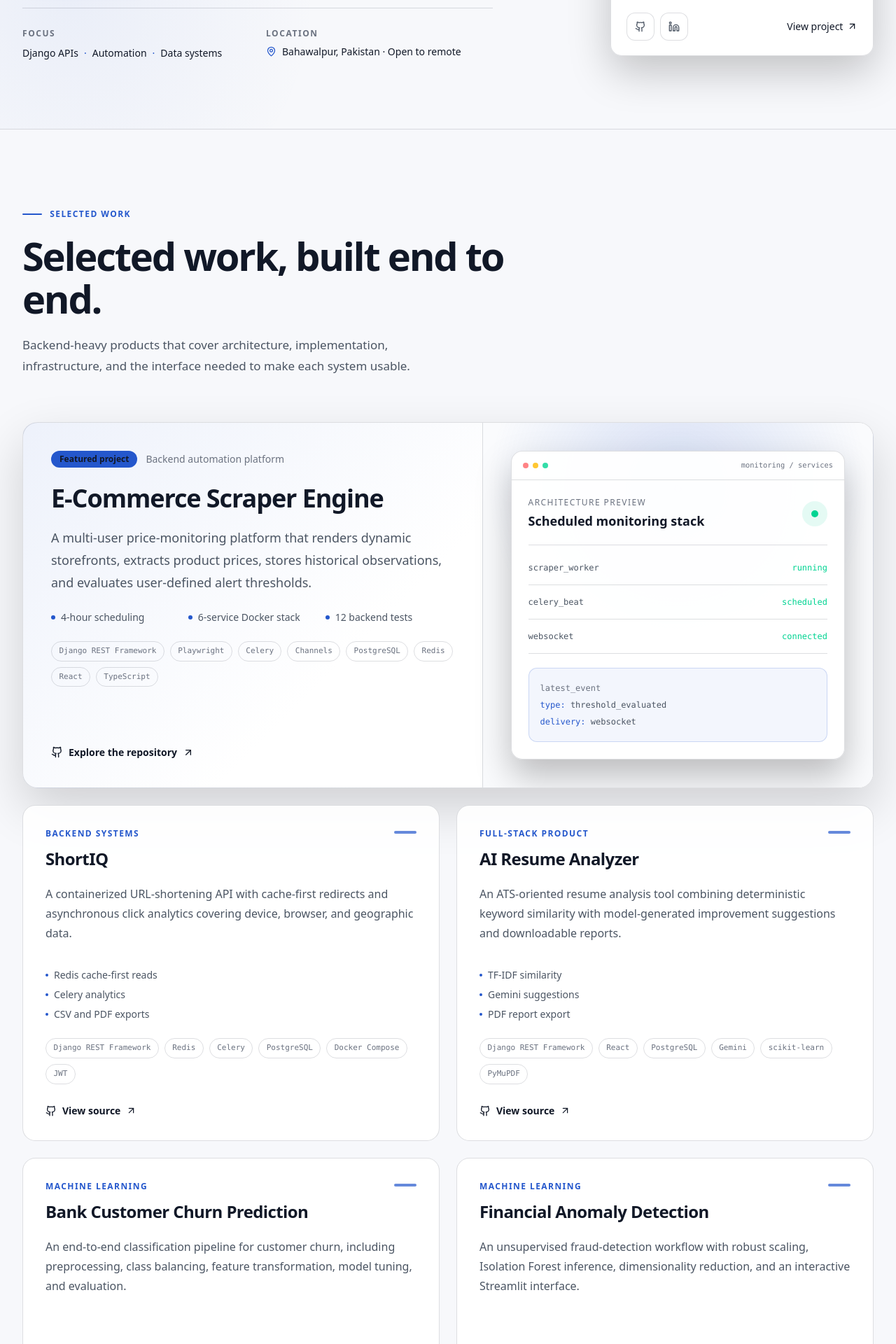
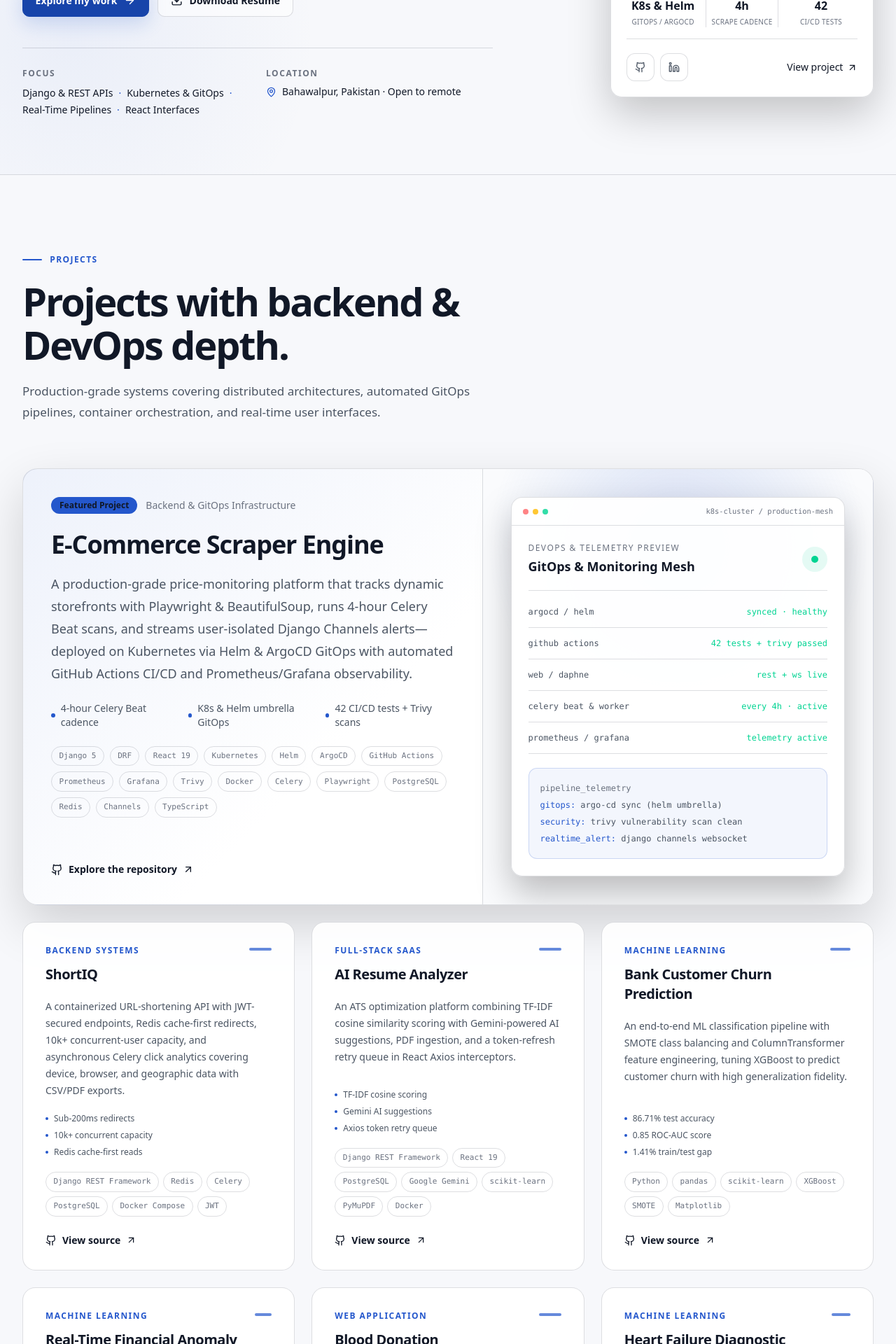
Before and after one commit to Alii0319/Portfolio-v2, a React (Vite) app: page / in a window 1280 px wide. Shown: the part 740-2660 px from the top of the page at 70% size. Built offline with nearby package versions, Linux system fonts and the light colour scheme.

Commit message:
Updated resume

```diff
--- a/src/components/Experience.jsx
+++ b/src/components/Experience.jsx
@@ -1,9 +1,10 @@
 import { Award } from 'lucide-react';
 
 const experienceBullets = [
-  'Built and maintained more than five Django REST API modules for internal business workflows.',
-  'Improved ORM query performance and strengthened backend data reliability across SQLite and Oracle-backed features.',
-  'Debugged API and deployment issues while contributing through a shared Git and GitHub workflow.',
+  'Engineered 5+ Django REST API modules and CRUD systems for business workflows using Python, SQLite, and Oracle.',
+  'Optimized Django ORM models and database queries, enhancing backend data reliability, response speed, and query performance.',
+  'Cut post-deployment defects by 20% by leading systematic API debugging, automated test checks, and Git/GitHub best practices.',
+  'Designed and maintained scalable database models and clean application architecture to reduce manual processing.',
 ];
 
 const metrics = [
@@ -53,7 +54,7 @@ export default function Experience() {
           <p className="section-eyebrow">Experience</p>
           <h2 className="section-title">Experience grounded in delivery.</h2>
           <p className="section-intro">
-            Production backend work, a software engineering degree, and focused technical coursework—all reinforcing the same direction.
+            Production backend work, a software engineering degree, and focused technical coursework in the same direction.
           </p>
         </div>
 
@@ -111,8 +112,8 @@ export default function Experience() {
             <div className="flex flex-col gap-5 border-b border-border pb-7 sm:flex-row sm:items-end sm:justify-between">
               <div>
                 <span className="rounded-full border border-border px-3 py-1 text-xs text-gray-400">Credentials</span>
-                <h3 className="mt-5 text-2xl font-semibold tracking-[-0.025em] text-white">Selected certifications</h3>
-                <p className="mt-2 text-sm leading-6 text-gray-500">Focused coursework from IBM and DeepLearning.AI.</p>
+                <h3 className="mt-5 text-2xl font-semibold tracking-[-0.025em] text-white">Relevant certifications</h3>
+                <p className="mt-2 text-sm leading-6 text-gray-500">Coursework across machine learning, databases, statistics, and AI fundamentals.</p>
               </div>
               <p className="text-sm text-gray-500">6 completed courses</p>
             </div>
--- a/src/components/Hero.jsx
+++ b/src/components/Hero.jsx
@@ -6,18 +6,18 @@ import {
 } from 'lucide-react';
 import { Github, Linkedin } from './BrandIcons';
 
-const focusAreas = ['Django APIs', 'Automation', 'Data systems'];
+const focusAreas = ['Django & REST APIs', 'Kubernetes & GitOps', 'Real-Time Pipelines', 'React Interfaces'];
 
 export default function Hero() {
   return (
     <section id="hero" className="hero-section scroll-mt-18 border-b border-border pt-18">
       <div className="hero-grid" aria-hidden="true" />
 
-      <div className="relative mx-auto grid min-h-[calc(100svh-4.5rem)] max-w-7xl items-center gap-12 px-5 py-4 sm:px-8 sm:py-20 lg:grid-cols-12 lg:gap-20 lg:py-24">
+      <div className="relative mx-auto grid min-h-[min(44rem,calc(88svh-4.5rem))] max-w-7xl items-center gap-12 px-5 py-4 sm:px-8 sm:py-18 lg:grid-cols-12 lg:gap-20 lg:py-20">
         <div className="order-2 lg:order-1 lg:col-span-7">
           <div className="hero-pill">
             <span className="size-2 rounded-full bg-emerald-400" aria-hidden="true" />
-            Backend · Automation · Applied ML
+            Backend · DevOps &amp; GitOps · Real-Time Systems
           </div>
 
           <p className="mt-7 text-sm font-semibold uppercase tracking-[0.14em] text-gray-400">
@@ -25,11 +25,11 @@ export default function Hero() {
           </p>
 
           <h1 className="mt-3 max-w-3xl text-[2.65rem] font-semibold leading-[1.06] tracking-[-0.045em] text-white sm:text-6xl lg:text-[4.35rem]">
-            Building dependable backend systems for real products.
+            Backend-first engineer building reliable, automated systems.
           </h1>
 
           <p className="mt-7 max-w-2xl text-lg leading-8 text-gray-400 sm:text-xl sm:leading-9">
-            I turn product requirements into <strong className="font-medium text-white">Django APIs</strong>, scheduled data pipelines, and real-time features—then package them into systems people can actually run and maintain.
+            I build <strong className="font-medium text-white">Django APIs</strong>, scalable <strong className="font-medium text-white">Kubernetes &amp; GitOps</strong> pipelines, real-time features, and React interfaces—engineered to run reliably in production.
           </p>
 
           <div className="mt-9 flex flex-col gap-3 sm:flex-row">
@@ -93,25 +93,25 @@ export default function Hero() {
                   <p className="text-xs font-semibold uppercase tracking-[0.12em] text-accent">Featured build</p>
                   <h2 className="mt-2 text-lg font-semibold text-white">E-Commerce Scraper Engine</h2>
                 </div>
-                <span className="rounded-full border border-border px-2.5 py-1 font-mono text-[10px] text-gray-500">Public</span>
+                <span className="rounded-full border border-border px-2.5 py-1 font-mono text-[10px] text-gray-500">GitOps Ready</span>
               </div>
 
               <p className="mt-4 text-sm leading-6 text-gray-400">
-                Scheduled storefront monitoring with browser automation, price history, and real-time alerts.
+                Scheduled storefront scraper on Kubernetes with Helm &amp; ArgoCD GitOps, 4h Celery Beat scans, and real-time Channels alerts.
               </p>
 
               <div className="mt-5 hidden grid-cols-3 gap-2 border-y border-border py-4 text-center sm:grid">
                 <div>
-                  <p className="text-base font-semibold text-white">6</p>
-                  <p className="mt-1 text-[10px] uppercase tracking-wide text-gray-500">services</p>
+                  <p className="text-base font-semibold text-white">K8s &amp; Helm</p>
+                  <p className="mt-1 text-[10px] uppercase tracking-wide text-gray-500">GitOps / ArgoCD</p>
                 </div>
                 <div className="border-x border-border">
                   <p className="text-base font-semibold text-white">4h</p>
-                  <p className="mt-1 text-[10px] uppercase tracking-wide text-gray-500">schedule</p>
+                  <p className="mt-1 text-[10px] uppercase tracking-wide text-gray-500">scrape cadence</p>
                 </div>
                 <div>
-                  <p className="text-base font-semibold text-white">12</p>
-                  <p className="mt-1 text-[10px] uppercase tracking-wide text-gray-500">tests</p>
+                  <p className="text-base font-semibold text-white">42</p>
+                  <p className="mt-1 text-[10px] uppercase tracking-wide text-gray-500">CI/CD tests</p>
                 </div>
               </div>
 
--- a/src/components/Projects.jsx
+++ b/src/components/Projects.jsx
@@ -4,58 +4,68 @@ import { Github } from './BrandIcons';
 const projects = [
   {
     title: 'E-Commerce Scraper Engine',
-    category: 'Backend automation',
-    description: 'A multi-user price-monitoring platform that renders dynamic storefronts, extracts product prices, stores historical observations, and evaluates user-defined alert thresholds.',
-    highlights: ['4-hour scheduling', '6-service Docker stack', '12 backend tests'],
-    tech: ['Django REST Framework', 'Playwright', 'Celery', 'Channels', 'PostgreSQL', 'Redis', 'React', 'TypeScript'],
+    category: 'Backend, Real-Time & GitOps',
+    description: 'A production-grade price-monitoring platform that tracks dynamic storefronts with Playwright & BeautifulSoup, runs 4-hour Celery Beat scans, and streams user-isolated Django Channels alerts—deployed on Kubernetes via Helm & ArgoCD GitOps with automated GitHub Actions CI/CD and Prometheus/Grafana observability.',
+    highlights: ['4-hour Celery Beat cadence', 'K8s & Helm umbrella GitOps', '42 CI/CD tests + Trivy scans'],
+    tech: ['Django 5', 'DRF', 'React 19', 'Kubernetes', 'Helm', 'ArgoCD', 'GitHub Actions', 'Prometheus', 'Grafana', 'Trivy', 'Docker', 'Celery', 'Playwright', 'PostgreSQL', 'Redis', 'Channels', 'TypeScript'],
     href: 'https://github.com/Alii0319/Ecommerce-Scraper-Engine',
   },
   {
     title: 'ShortIQ',
     category: 'Backend systems',
-    description: 'A containerized URL-shortening API with cache-first redirects and asynchronous click analytics covering device, browser, and geographic data.',
-    highlights: ['Redis cache-first reads', 'Celery analytics', 'CSV and PDF exports'],
+    description: 'A containerized URL-shortening API with JWT-secured endpoints, Redis cache-first redirects, 10k+ concurrent-user capacity, and asynchronous Celery click analytics covering device, browser, and geographic data with CSV/PDF exports.',
+    highlights: ['Sub-200ms redirects', '10k+ concurrent capacity', 'Redis cache-first reads'],
     tech: ['Django REST Framework', 'Redis', 'Celery', 'PostgreSQL', 'Docker Compose', 'JWT'],
     href: 'https://github.com/Alii0319/ShortIQ',
   },
   {
     title: 'AI Resume Analyzer',
-    category: 'Full-stack product',
-    description: 'An ATS-oriented resume analysis tool combining deterministic keyword similarity with model-generated improvement suggestions and downloadable reports.',
-    highlights: ['TF-IDF similarity', 'Gemini suggestions', 'PDF report export'],
-    tech: ['Django REST Framework', 'React', 'PostgreSQL', 'Gemini', 'scikit-learn', 'PyMuPDF'],
+    category: 'Full-stack SaaS',
+    description: 'An ATS optimization platform combining TF-IDF cosine similarity scoring with Gemini-powered AI suggestions, PDF ingestion, and a token-refresh retry queue in React Axios interceptors.',
+    highlights: ['TF-IDF cosine scoring', 'Gemini AI suggestions', 'Axios token retry queue'],
+    tech: ['Django REST Framework', 'React 19', 'PostgreSQL', 'Google Gemini', 'scikit-learn', 'PyMuPDF', 'Docker'],
     href: 'https://github.com/Alii0319/AI_Resume_Analyzer',
   },
   {
     title: 'Bank Customer Churn Prediction',
     category: 'Machine learning',
-    description: 'An end-to-end classification pipeline for customer churn, including preprocessing, class balancing, feature transformation, model tuning, and evaluation.',
-    highlights: ['86.71% test accuracy', '0.85 ROC-AUC', '1.41% train/test gap'],
+    description: 'An end-to-end ML classification pipeline with SMOTE class balancing and ColumnTransformer feature engineering, tuning XGBoost to predict customer churn with high generalization fidelity.',
+    highlights: ['86.71% test accuracy', '0.85 ROC-AUC score', '1.41% train/test gap'],
     tech: ['Python', 'pandas', 'scikit-learn', 'XGBoost', 'SMOTE', 'Matplotlib'],
     href: 'https://github.com/Alii0319/Customer-Churn-Prediction',
   },
   {
-    title: 'Financial Anomaly Detection',
+    title: 'Real-Time Financial Anomaly Detection',
     category: 'Machine learning',
-    description: 'An unsupervised fraud-detection workflow with robust scaling, Isolation Forest inference, dimensionality reduction, and an interactive Streamlit interface.',
-    highlights: ['284,807 transactions', '492 fraud cases', 'Unsupervised detection'],
+    description: 'An unsupervised fraud-detection workflow across 284,807 transactions (492 fraud cases) with RobustScaler, Isolation Forest inference, PCA dimensionality reduction, and an interactive Streamlit dashboard.',
+    highlights: ['284,807 transactions analyzed', 'Isolation Forest inference', 'Interactive Streamlit UI'],
     tech: ['Python', 'scikit-learn', 'Isolation Forest', 'PCA', 'Streamlit', 'pandas'],
     href: 'https://github.com/Alii0319/Real-Time-Anomaly-Detection',
   },
   {
     title: 'Blood Donation Management',
     category: 'Web application',
-    description: 'A Django application for managing donor registration, blood-group filtering, inventory, requests, and permission-based administrative workflows.',
-    highlights: ['Role-based access', 'Donor filtering', 'Request tracking'],
+    description: 'A full-stack Django application for donor registration, blood-group filtering, request lifecycle management, and role-based administrative workflows.',
+    highlights: ['Role-based access control', 'Donor & blood filtering', 'Admin oversight'],
     tech: ['Django', 'Python', 'Oracle SQL', 'Django ORM', 'HTML'],
     href: 'https://github.com/Alii0319/blood_donation',
+  },
+  {
+    title: 'Heart Failure Diagnostic Prediction',
+    category: 'Machine learning',
+    description: 'Binary classification models trained on structured healthcare records with clinical feature engineering and cross-validation to benchmark predictive signals.',
+    highlights: ['Clinical feature engineering', 'ROC-AUC & F1 benchmarking', 'Diagnostic signal analysis'],
+    tech: ['Python', 'scikit-learn', 'pandas', 'Model Evaluation', 'Matplotlib'],
+    href: 'https://github.com/Alii0319/Heart-Failure-Prediction',
   },
 ];
 
 const serviceRows = [
-  { name: 'scraper_worker', status: 'running' },
-  { name: 'celery_beat', status: 'scheduled' },
-  { name: 'websocket', status: 'connected' },
+  { name: 'argocd / helm', status: 'synced · healthy' },
+  { name: 'github actions', status: '42 tests + trivy passed' },
+  { name: 'web / daphne', status: 'rest + ws live' },
+  { name: 'celery beat & worker', status: 'every 4h · active' },
+  { name: 'prometheus / grafana', status: 'telemetry active' },
 ];
 
 export default function Projects() {
@@ -65,10 +75,10 @@ export default function Projects() {
     <section id="projects" className="scroll-mt-18 border-b border-border">
       <div className="mx-auto max-w-7xl px-5 py-20 sm:px-8 sm:py-28">
         <div className="section-heading">
-          <p className="section-eyebrow">Selected work</p>
-          <h2 className="section-title">Selected work, built end to end.</h2>
+          <p className="section-eyebrow">Projects</p>
+          <h2 className="section-title">Projects with backend &amp; DevOps depth.</h2>
           <p className="section-intro">
-            Backend-heavy products that cover architecture, implementation, infrastructure, and the interface needed to make each system usable.
+            Production-grade systems covering distributed architectures, automated GitOps pipelines, container orchestration, and real-time user interfaces.
           </p>
         </div>
 
@@ -76,8 +86,8 @@ export default function Projects() {
           <div className="flex flex-col justify-between p-6 sm:p-8 lg:p-10">
             <div>
               <div className="flex flex-wrap items-center gap-3">
-                <span className="rounded-full bg-accent px-3 py-1 text-xs font-semibold text-white">Featured project</span>
-                <span className="text-sm text-gray-500">Backend automation platform</span>
+                <span className="rounded-full bg-accent px-3 py-1 text-xs font-semibold text-white">Featured Project</span>
+                <span className="text-sm text-gray-500">Backend &amp; GitOps Infrastructure</span>
               </div>
 
               <h3 className="mt-6 max-w-xl text-3xl font-semibold tracking-[-0.03em] text-white sm:text-4xl">
@@ -124,14 +134,14 @@ export default function Projects() {
                   <span className="size-2 rounded-full bg-amber-400/80" />
                   <span className="size-2 rounded-full bg-emerald-400/80" />
                 </div>
-                <span>monitoring / services</span>
+                <span>k8s-cluster / production-mesh</span>
               </div>
 
               <div className="p-5 sm:p-6">
                 <div className="flex items-center justify-between border-b border-border pb-5">
                   <div>
-                    <p className="text-xs uppercase tracking-[0.12em] text-gray-500">Architecture preview</p>
-                    <p className="mt-1 text-lg font-semibold text-white">Scheduled monitoring stack</p>
+                    <p className="text-xs uppercase tracking-[0.12em] text-gray-500">DevOps &amp; Telemetry Preview</p>
+                    <p className="mt-1 text-lg font-semibold text-white">GitOps &amp; Monitoring Mesh</p>
                   </div>
                   <span className="flex size-9 items-center justify-center rounded-full bg-emerald-400/10">
                     <span className="size-2.5 rounded-full bg-emerald-400" />
@@ -140,7 +150,7 @@ export default function Projects() {
 
                 <div className="mt-2">
                   {serviceRows.map((service) => (
-                    <div key={service.name} className="flex items-center justify-between border-b border-border py-4 font-mono text-xs">
+                    <div key={service.name} className="flex items-center justify-between border-b border-border py-3.5 font-mono text-xs">
                       <span className="text-gray-300">{service.name}</span>
                       <span className="text-emerald-400">{service.status}</span>
                     </div>
@@ -148,29 +158,30 @@ export default function Projects() {
                 </div>
 
                 <div className="mt-5 rounded-xl border border-accent/20 bg-accent/5 p-4 font-mono text-xs leading-6">
-                  <p className="text-gray-500">latest_event</p>
-                  <p className="text-gray-300"><span className="text-accent">type:</span> threshold_evaluated</p>
-                  <p className="text-gray-300"><span className="text-accent">delivery:</span> websocket</p>
+                  <p className="text-gray-500">pipeline_telemetry</p>
+                  <p className="text-gray-300"><span className="text-accent">gitops:</span> argo-cd sync (helm umbrella)</p>
+                  <p className="text-gray-300"><span className="text-accent">security:</span> trivy vulnerability scan clean</p>
+                  <p className="text-gray-300"><span className="text-accent">realtime_alert:</span> django channels websocket</p>
                 </div>
               </div>
             </div>
           </div>
         </article>
 
-        <div className="mt-6 grid gap-6 md:grid-cols-2">
+        <div className="mt-6 grid gap-6 md:grid-cols-2 lg:grid-cols-3">
           {otherProjects.map((project) => (
             <article key={project.title} className="project-card">
               <div className="flex items-start justify-between gap-4">
                 <div>
                   <p className="text-xs font-semibold uppercase tracking-[0.12em] text-accent">{project.category}</p>
-                  <h3 className="mt-3 text-2xl font-semibold tracking-[-0.025em] text-white">{project.title}</h3>
+                  <h3 className="mt-3 text-xl font-semibold tracking-[-0.025em] text-white">{project.title}</h3>
                 </div>
                 <span className="mt-1 h-1 w-8 rounded-full bg-accent/70" aria-hidden="true" />
               </div>
 
-              <p className="mt-5 flex-1 leading-7 text-gray-400">{project.description}</p>
+              <p className="mt-5 flex-1 text-sm leading-6 text-gray-400">{project.description}</p>
 
-              <ul className="mt-6 space-y-2 text-sm text-gray-300">
+              <ul className="mt-5 space-y-2 text-xs text-gray-300">
                 {project.highlights.map((highlight) => (
                   <li key={highlight} className="flex items-center gap-2">
                     <span className="size-1 rounded-full bg-accent" aria-hidden="true" />
@@ -179,9 +190,9 @@ export default function Projects() {
                 ))}
               </ul>
 
-              <div className="mt-6 flex flex-wrap gap-2">
+              <div className="mt-5 flex flex-wrap gap-1.5">
                 {project.tech.map((technology) => (
-                  <span key={technology} className="tech-tag">{technology}</span>
+                  <span key={technology} className="tech-tag text-[10px]">{technology}</span>
                 ))}
               </div>
 
@@ -189,7 +200,7 @@ export default function Projects() {
                 href={project.href}
                 target="_blank"
                 rel="noopener noreferrer"
-                className="mt-7 inline-flex items-center gap-2 text-sm font-semibold text-white hover:text-accent"
+                className="mt-6 inline-flex items-center gap-2 text-sm font-semibold text-white hover:text-accent"
                 aria-label={`View ${project.title} source on GitHub`}
               >
                 <Github size={16} />
--- a/src/components/Skills.jsx
+++ b/src/components/Skills.jsx
@@ -1,33 +1,33 @@
 const skillGroups = [
   {
-    title: 'Backend',
-    description: 'API design, authentication, validation, and real-time application features.',
-    skills: ['Python', 'Django', 'Django REST Framework', 'REST APIs', 'JWT', 'Channels', 'WebSockets'],
+    title: 'Backend & Distributed Systems',
+    description: 'API architecture, authentication, real-time channels, and background task queues.',
+    skills: ['Python', 'Django 5', 'Django REST Framework', 'REST APIs', 'Channels', 'WebSockets', 'JWT', 'Gunicorn', 'Celery', 'PostgreSQL', 'Redis'],
   },
   {
-    title: 'Frontend',
-    description: 'Interfaces for consuming APIs, visualizing data, and managing application state.',
-    skills: ['TypeScript', 'React', 'Tailwind CSS', 'React Query', 'Axios', 'Recharts', 'Vite'],
+    title: 'DevOps, GitOps & Cloud',
+    description: 'Container orchestration, declarative GitOps delivery, security scans, and telemetry.',
+    skills: ['Kubernetes', 'Helm', 'ArgoCD', 'GitHub Actions', 'Docker', 'Docker Compose', 'Prometheus', 'Grafana', 'Trivy', 'Nginx', 'Linux'],
   },
   {
-    title: 'Automation & delivery',
-    description: 'Scheduled workloads, browser automation, containers, and deployment workflows.',
-    skills: ['Playwright', 'BeautifulSoup', 'Celery', 'Celery Beat', 'Docker', 'Docker Compose', 'Nginx'],
+    title: 'Automation & Web Scraping',
+    description: 'Scheduled pipelines, resilient browser automation, and high-cadence data extraction.',
+    skills: ['Playwright', 'BeautifulSoup', 'Celery Beat', 'Distributed Scraping', 'Dynamic DOM Extraction', 'Scheduled Workloads'],
   },
   {
-    title: 'Databases',
-    description: 'Relational and document databases, caching, query optimization, and product analytics.',
-    skills: ['PostgreSQL', 'Redis', 'MySQL', 'Oracle SQL', 'SQLite', 'MongoDB', 'Django ORM'],
+    title: 'Frontend & Interfaces',
+    description: 'Responsive client applications, state management, and real-time visualization.',
+    skills: ['React 19', 'TypeScript', 'Tailwind CSS', 'Vite', 'Axios Interceptors', 'React Router', 'Recharts'],
   },
   {
-    title: 'Machine learning',
-    description: 'Supervised and unsupervised workflows across structured data, computer vision, and language tasks.',
-    skills: ['Supervised ML', 'Unsupervised ML', 'scikit-learn', 'XGBoost', 'OpenCV', 'Computer Vision (CV)', 'NLP', 'pandas', 'NumPy', 'SMOTE', 'Model evaluation'],
+    title: 'Machine Learning & Data',
+    description: 'Supervised and unsupervised models, class balancing, feature engineering, and evaluation.',
+    skills: ['scikit-learn', 'XGBoost', 'Isolation Forest', 'SMOTE', 'pandas', 'NumPy', 'Matplotlib', 'EDA', 'Model Evaluation'],
   },
   {
-    title: 'Engineering practice',
-    description: 'Testing, collaboration, API integration, and deployment across modern hosting platforms.',
-    skills: ['Git', 'GitHub', 'Pytest', 'Unit testing', 'GitHub Actions', 'Linux', 'OpenAPI', 'Vercel', 'Railway', 'Render', 'Netlify', 'Gemini API'],
+    title: 'Databases & Storage',
+    description: 'Relational schemas, memory caching, query optimization, and transaction safety.',
+    skills: ['PostgreSQL', 'Redis', 'Oracle SQL', 'SQLite', 'MySQL', 'Django ORM', 'Query Optimization'],
   },
 ];
 
@@ -39,11 +39,11 @@ export default function Skills() {
           <p className="section-eyebrow">Capabilities</p>
           <h2 className="section-title">The stack behind the work.</h2>
           <p className="section-intro">
-            Technologies I use across backend systems, interfaces, data workflows, and deployment—grouped by their role in the system.
+            Technologies I use across backend systems, interfaces, data workflows, and deployment, grouped by their role in the system.
           </p>
         </div>
 
-        <div className="grid gap-5 md:grid-cols-2">
+        <div className="grid gap-5 md:grid-cols-2 lg:grid-cols-3">
           {skillGroups.map((group) => (
             <article key={group.title} className="skill-card">
               <div className="flex items-center justify-between">
```
Also changed, not shown: 1 other file (tests, documents, lock files or other folders). Lines whose indentation alone changed are shown as unchanged.
